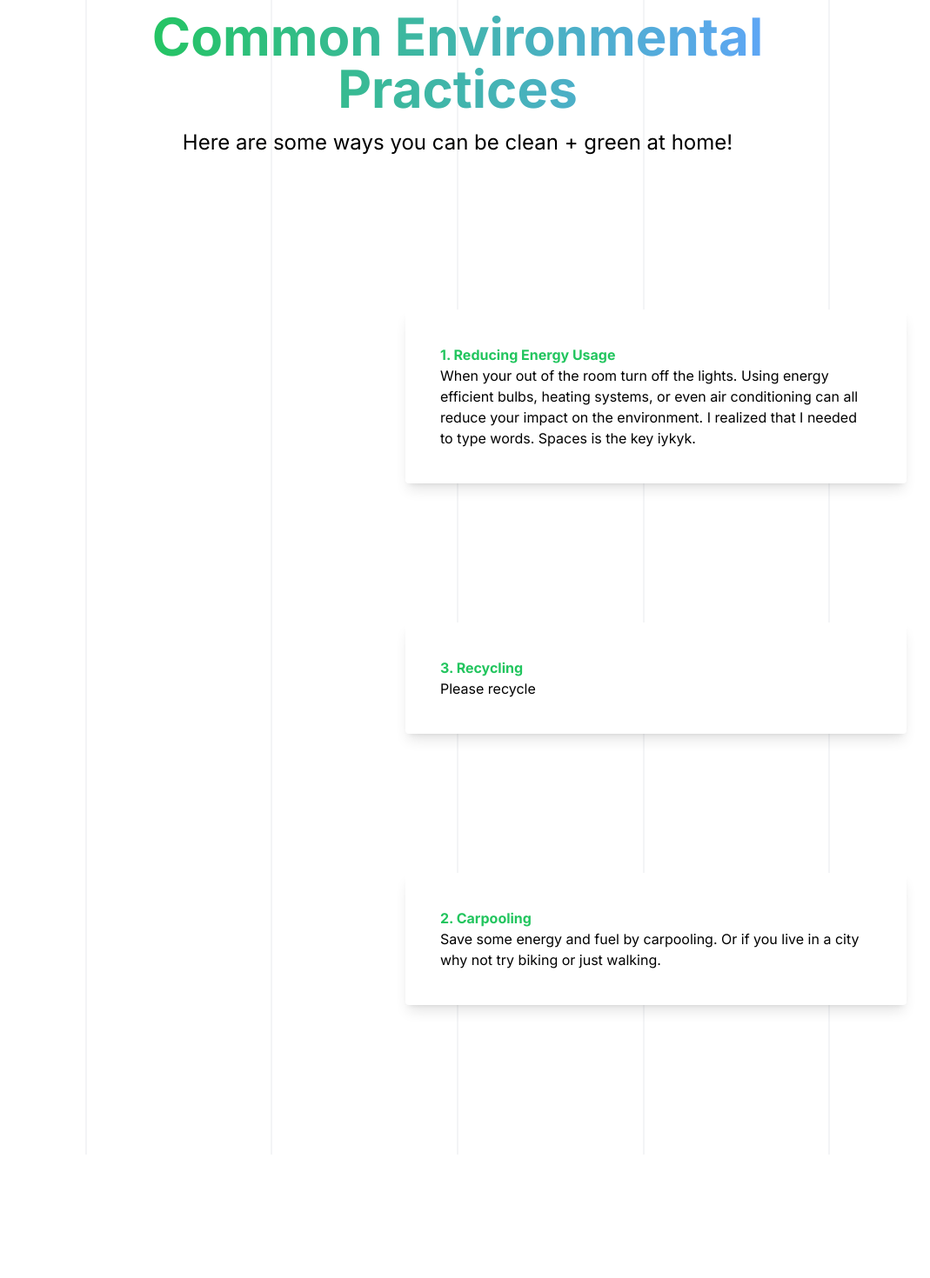
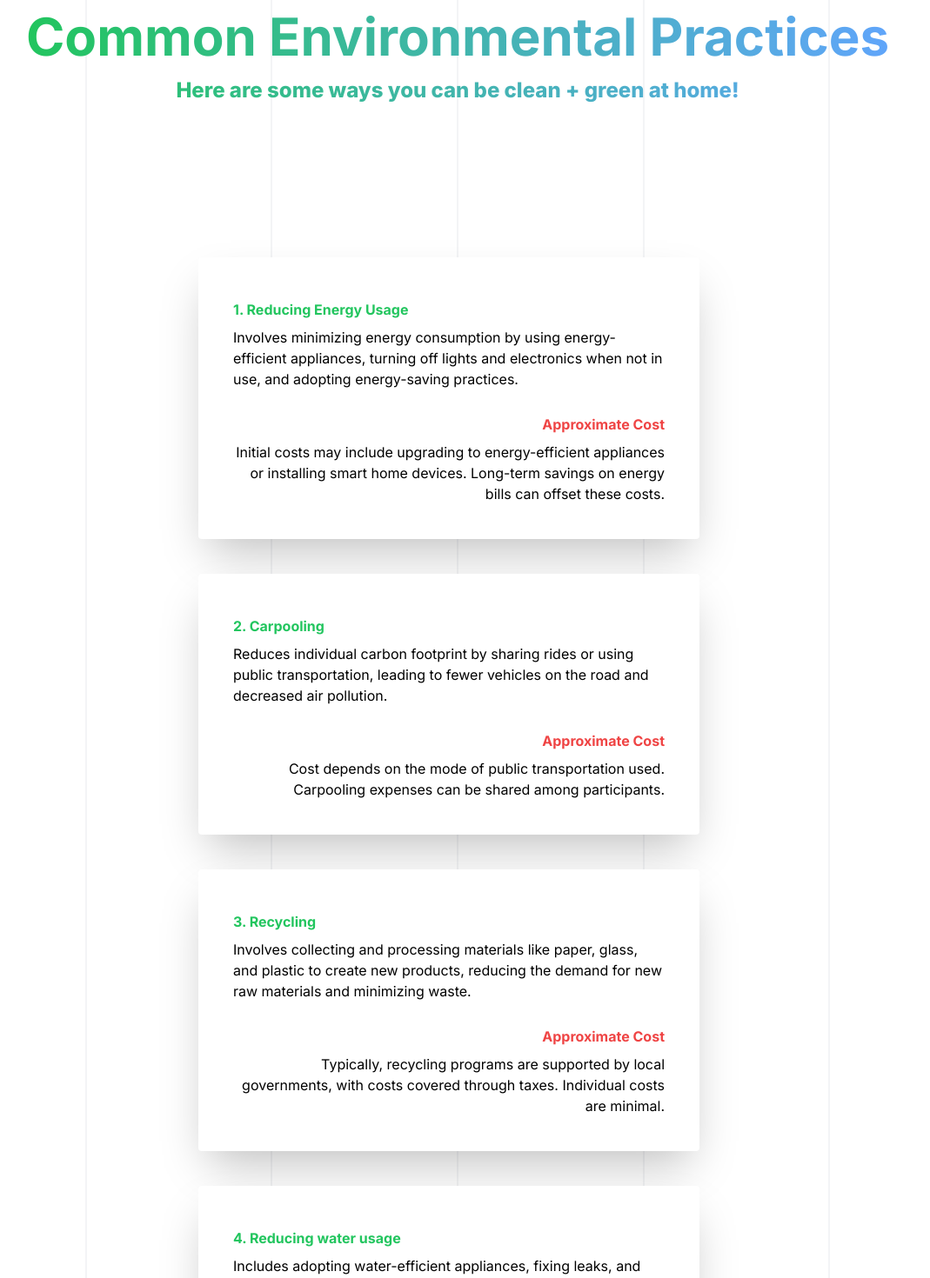
Before and after one commit to iwgithub2/TSA-Webmaster-CCSA-2024, a Next.js app: page /practices in a window 1280 px wide. Shown: the part 160-1630 px from the top of the page at 87% size, without its empty margins (114-1183 px from the left). Before the commit the page ends 1488 px from the top, so only its background shows below. Built offline with nearby package versions, Linux system fonts and the light colour scheme.

Commit message:
Made Practices Page Mobile Friendly

```diff
--- a/app/about/page.tsx
+++ b/app/about/page.tsx
@@ -1,18 +1,17 @@
 import Image from "next/image";
+
 export default function Page() {
-    return(
-        <main className="flex-col min-h-screen flex justify-center bg-gradient-radial from-purple-500 to-black">
-                <div className="flex p-10 flex-col w-full ">
-                    <p className=" text-white font-bold mt-40 text-5xl text-center mx-auto">
+    return (
+        <main className="flex-col min-h-screen flex  bg-gradient-radial from-purple-500 to-black">
+            <div className="flex p-10 flex-col mt-40 text-center">
+                <p className=" text-white font-bold text-5xl text-center mx-auto">
                     About Us
                 </p>
-                    <p className="mt-40 text-white">
-                        We are Cab Calloway School of the Arts Technology Student Association Teeam Yada Yada Yada
+                <p className="text-white">
+                    We are Cab Calloway School of the Arts Technology Student Association Team
                 </p>
-                </div>
-                <div>
-                    <p className="mt-40 text-white">
-                        Lmfao? A chinese spy? His sister! Lmao? His brother
+                <p className="text-white font-bold text-4xl my-10">
+                    Sources
                 </p>
             </div>
         </main>
--- a/app/calculator/page.tsx
+++ b/app/calculator/page.tsx
@@ -20,7 +20,7 @@ export default function Page() {
             </div>
             <div className="relative z-40">
                 <div className="flex flex-col mt-40">
-                    <p className="font-bold text-4xl text-green-400 max-w-4xl text-center">
+                    <p className="font-bold text-6xl text-green-400 max-w-4xl text-center">
                         Take Our Quiz to Find Out What Green Energy Solutions Work for You
                     </p>
                     <a href="#0"
--- a/app/learn/page.tsx
+++ b/app/learn/page.tsx
@@ -26,16 +26,19 @@ export default function Page() {
                 <div className="w-0.5 h-full bg-gray-100"></div>
                 <div className="w-0.5 h-full bg-gray-100"></div>
             </div>
-            <div className={"flex flex-col justify-center w-full mt-40 z-40"}>
-                <p className={`${newsreader.className} text-6xl md-text-xl text-center py-10 tracking-tighter z-40`}>
+            <div className="relative z-40">
+                <div className={"flex flex-col justify-center w-full mt-40"}>
+                    <p className={`font-bold text-6xl md-text-xl text-center text-transparent bg-gradient-to-r from-pink-500 to-yellow-600 bg-clip-text`}>
                         Tell us where you are so we can<br/> find the information for you.
                     </p>
-                <p className="font-boldd text-center mb-5">
+                    <p className="font-bold text-center mb-5">
                         Or Just Scroll Below to find Federal Information
                     </p>
+                    {/* add search later for nats
                                 <Search placeholder={'State...'}/>
-                <div className="mx-40 z-40">
-                    <ComposableMap width={1200} height={700} projection={"geoAlbersUsa"}>
+                */}
+                    <div className="mx-40">
+                        <ComposableMap width={1000} height={900} projection={"geoAlbersUsa"}>
                             <Geographies geography="/states.json">
                                 {({geographies}) =>
                                     geographies.map((geo) => (
@@ -91,6 +94,8 @@ export default function Page() {
                         </div>
                     </div>
                 </div>
+            </div>
+
         </main>
     );
 }
--- a/app/practices/page.tsx
+++ b/app/practices/page.tsx
@@ -15,17 +15,49 @@ export default function Page() {
             </div>
             <div className="flex relative flex-col justify-center px-6 py-3 z-40">
                 <div className=" mx-auto flex-col px-20 justify-items-center mt-40 ">
-                    <p className="text-transparent bg-clip-text bg-gradient-to-r from-green-500 to-blue-400 text-center font-bold text-6xl mx-40 ">
+                    <p className="mx-auto text-transparent bg-clip-text bg-gradient-to-r from-green-500 to-blue-400 text-center font-bold lg:text-6xl md:text-5xl sm:text-4xl">
                         Common Environmental Practices
                     </p>
-                    <p className="text-center py-4 text-2xl">
+                    <p className="text-center py-4 font-extrabold text-transparent bg-clip-text w-full bg-gradient-to-r from-green-500 to-blue-400 lg:text-2xl md:text-xl sm:text-lg">
                         Here are some ways you can be clean + green at home!
                     </p>
-                    <Card title={"1. Reducing Energy Usage"} text={"When your out of the room turn off the lights. Using energy efficient bulbs, heating\n" +
-                        "                                systems, or even air conditioning can all reduce your impact on the\n" +
-                        "                                environment. I realized that I needed to type words. Spaces is the key iykyk."}/>
-                    <Card title={"3. Recycling"} text={"Please recycle"}/>
-                    <Card title={"2. Carpooling"} text={"Save some energy and fuel by carpooling. Or if you live in a city why not try biking or just walking."}/>
+                    <div className="flex flex-col space-y-10 lg:mt-40 md:mt-25 sm:mb-10 mt-20">
+                        <Card title={"1. Reducing Energy Usage"} right={false}
+                              description={"Involves minimizing energy consumption by using energy-efficient appliances, turning off lights and electronics when not in use, and adopting energy-saving practices."}
+                              estimatedCost={"Initial costs may include upgrading to energy-efficient appliances or installing smart home devices. Long-term savings on energy bills can offset these costs."}/>
+                        <Card title={"2. Carpooling"} right={true}
+                              description={"Reduces individual carbon footprint by sharing rides or using public transportation, leading to fewer vehicles on the road and decreased air pollution."}
+                              estimatedCost={"Cost depends on the mode of public transportation used. Carpooling expenses can be shared among participants."}/>
+                        <Card title={"3. Recycling"} right={false}
+                              description={"Involves collecting and processing materials like paper, glass, and plastic to create new products, reducing the demand for new raw materials and minimizing waste."}
+                              estimatedCost={"Typically, recycling programs are supported by local governments, with costs covered through taxes. Individual costs are minimal."}/>
+                        <Card title={"4. Reducing water usage"} right={true}
+                              description={"Includes adopting water-efficient appliances, fixing leaks, and practicing mindful water use to conserve this precious resource."}
+                              estimatedCost={"Costs may involve investing in water-efficient appliances or making plumbing repairs. Long-term savings on water bills can offset these costs."}/>
+                        <Card title={"5. Solar Panels"} right={false}
+                              description={"Harnesses energy from the sun to generate electricity, reducing reliance on traditional energy sources and lowering carbon emissions."}
+                              estimatedCost={"Initial installation costs can be significant, but government incentives and long-term energy savings contribute to cost-effectiveness over time."}/>
+                        <Card title={"6. Home garden"} right={true}
+                              description={"Involves growing food at home, reducing the need for transportation and packaging associated with store-bought produce."}
+                              estimatedCost={"Initial costs for seeds, soil, and gardening tools. Savings on grocery bills over time make it a cost-effective choice."}/>
+                        <Card title={"7. Electric car"} right={false}
+                              description={"Runs on electricity rather than traditional fuels, reducing greenhouse gas emissions and dependence on fossil fuels."}
+                              estimatedCost={"Higher initial purchase cost compared to traditional cars, but potential savings on fuel costs over time."}/>
+                        <Card title={"8. Thrift/donate clothes"} right={true}
+                              description={"Extends the life of clothing items, reduces textile waste, and minimizes the environmental impact of new clothing production."}
+                              estimatedCost={"Can be cost-effective compared to buying new clothes, especially when shopping at thrift stores or participating in clothing swaps."}/>
+                        <Card title={"9. Reusable containers"} right={false}
+                              description={"Reduces single-use plastic waste by using reusable containers for food and beverages."}
+                              estimatedCost={"Initial investment in reusable containers is minimal, and savings accrue over time by avoiding disposable alternatives."}/>
+                        <Card title={"10. Compost"} right={true}
+                              description={"Converts organic waste into nutrient-rich compost, reducing the amount of waste sent to landfills."}
+                              estimatedCost={"Minimal costs for a compost bin or designated composting area. Savings on waste disposal costs."}/>
+                        <Card title={"11. Electronic documents"} right={false}
+                              description={"Emphasizes digital documentation to reduce paper usage, saving trees and reducing energy and resources needed for printing."}
+                              estimatedCost={"Initial investment in digital infrastructure (computers, storage) is required, but long-term savings on paper and printing costs."}/>
+                    </div>
+
+
                 </div>
             </div>
         </main>
--- a/app/ui/practices/Card.tsx
+++ b/app/ui/practices/Card.tsx
@@ -1,18 +1,29 @@
 interface CardProps {
-    title : string;
-    text : string;
+    title: string;
+    description: string;
+    estimatedCost: string;
+    right: boolean;
 }
-export default function Card( {title, text} : CardProps) {
-    return(
-        <div className="bg-white my-40 mr-5 shadow-lg flex flex-col max-w-xl ml-auto p-10 rounded">
-            <div>
-                <p className="text-green-500 text-left font-bold">
+
+export default function Card({title, description, estimatedCost, right}: CardProps) {
+    return (
+        <div className={`bg-white mr-5 shadow-2xl flex flex-col max-w-xl ${right ? "ml-auto" : "ar-auto"} p-10 rounded`}>
+            <div className="mb-5">
+                <p className="text-green-500 text-left font-bold py-2">
                     {title}
                 </p>
+                <p className="text-left">
+                    {description}
+                </p>
             </div>
-            <p>
-                {text}
-            </p>
+            <div>
+                <p className="text-red-500 text-right font-bold py-2">
+                    Approximate Cost
+                </p>
+                <p className="text-right">
+                    {estimatedCost}
+                </p>
+            </div>
         </div>
     );
 }
```
Also changed, not shown: app/learn/[state]/page.tsx (+54 -1 lines). Lines whose indentation alone changed are shown as unchanged.
